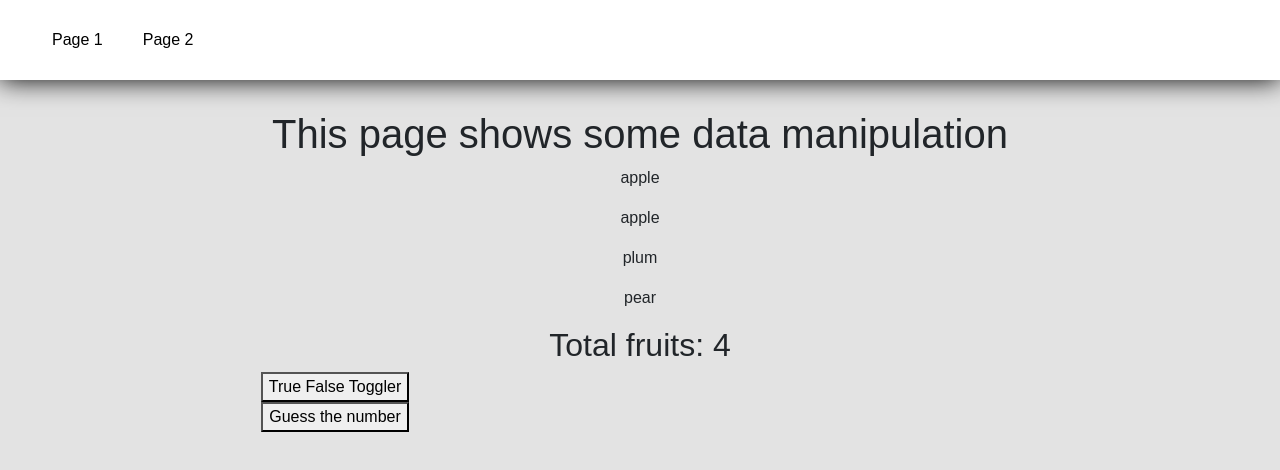
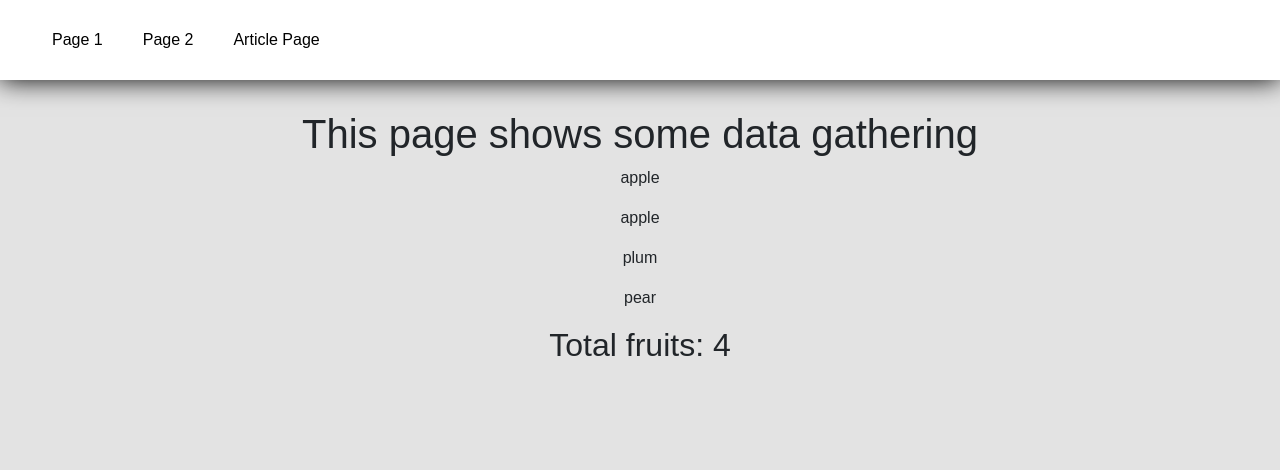
Before and after one commit to blakeah/SPA-website-V2, a React (Create React App) app: page /about-me in a window 1280 px wide. Shown: the top 470 px of the page. Built offline with nearby package versions, Linux system fonts and the light colour scheme.

Commit message:
split pages

```diff
--- a/src/App.js
+++ b/src/App.js
@@ -6,7 +6,6 @@ import './components/styles/Navbar.css'
 import Header from './components/Header.js'
 import Nav from './components/Nav.js'
 import Article from './components/Article.js'
-
 import Promo from './components/Promo.js'
 import Footer from './components/Footer.js'
 import HomePage from './components/HomePage.js'
@@ -18,12 +17,12 @@ import {Routes, Route, Link} from 'react-router-dom'
 
 function App() {
 
-
   return (
     <div className = "App" >
     <Nav/>
     <Routes>
     <Route path="/" element={<HomePage/>} />
+    <Route path="/article" element={<Article/>} />
     <Route path="/about-me" element={<AboutMe/>} />
     </Routes>
     </div>
--- a/src/components/AboutMe.js
+++ b/src/components/AboutMe.js
@@ -13,11 +13,9 @@ function AboutMe(props) {
       ]);
   return(
     <div>
-    <h1>This page shows some data manipulation</h1>
+    <h1>This page shows some data gathering</h1>
     <Fruits fruits={fruits}/>
     <FruitsCounter fruits={fruits}/>
-    <Btn />
-    <Btn2 />
     </div>
   )
 }
--- a/src/components/Article.js
+++ b/src/components/Article.js
@@ -1,7 +1,7 @@
 
 function Article(props) {
   return (
-      <h1 className="col-md-4 offset-md-4">{props.name}</h1>
+      <h1 className="col-md-4 offset-md-4">test article</h1>
   )
 };
 
--- a/src/components/Nav.js
+++ b/src/components/Nav.js
@@ -7,6 +7,7 @@ function Nav() {
             <ul>
                 <li><Link to="/">Page 1</Link></li>
                 <li><Link to="/about-me">Page 2</Link></li>
+                <li><Link to="/article">Article Page</Link></li>
             </ul>
         </nav>
       </header>
```
